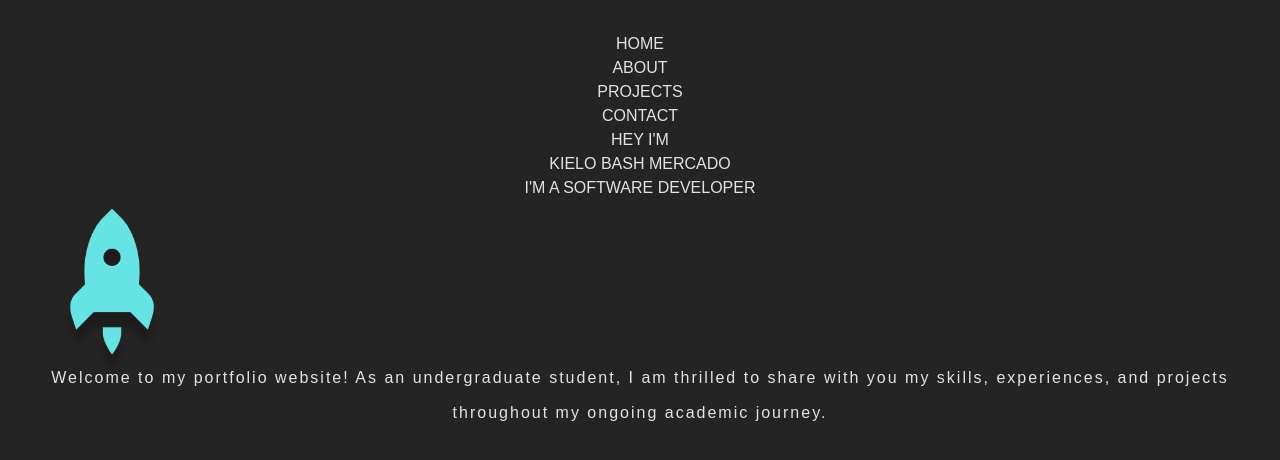
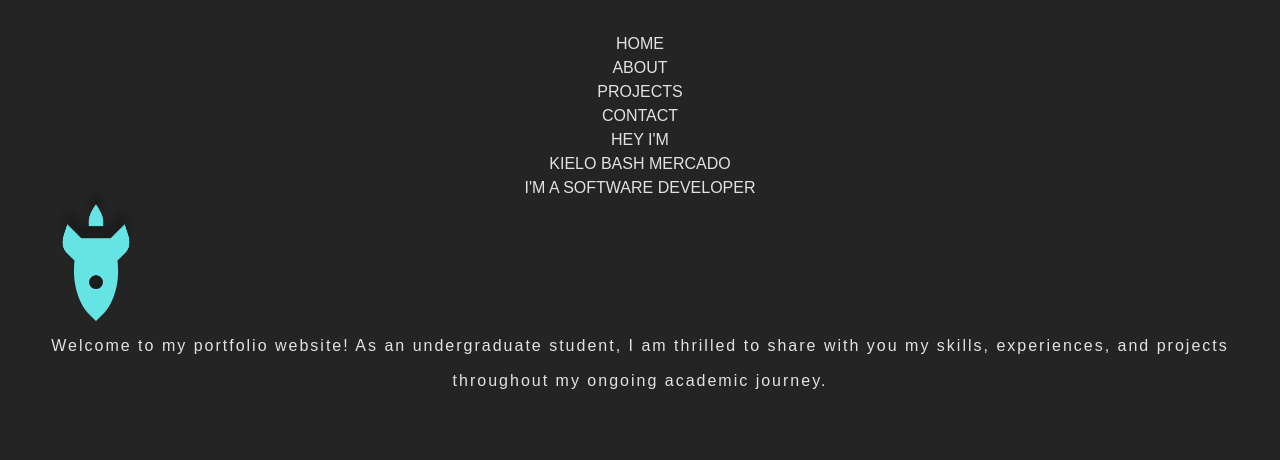
Before and after one commit to kieloBash/portfolio, a React (Vite) app in the folder Portfolio/: page / in a window 1280 px wide. Shown: the top 460 px of the page. Built offline with nearby package versions, Linux system fonts and the light colour scheme; a web font is replaced by a local one.

Commit message:
rocket movement

```diff
--- a/Portfolio/package.json
+++ b/Portfolio/package.json
@@ -10,6 +10,7 @@
     "preview": "vite preview"
   },
   "dependencies": {
+    "@react-hook/intersection-observer": "^3.1.1",
     "react": "^18.2.0",
     "react-dom": "^18.2.0",
     "react-router-dom": "^6.11.0",
--- a/Portfolio/src/App.css
+++ b/Portfolio/src/App.css
@@ -43,7 +43,7 @@
 
 .rocket{
   filter: drop-shadow(0px 15px 3px rgba(0, 0, 0, 0.2));
-  width: 10rem;
+  width: 8rem;
 }
 
 .paragraph{
--- a/Portfolio/src/App.jsx
+++ b/Portfolio/src/App.jsx
@@ -1,13 +1,45 @@
-import { useState } from "react";
+import { useEffect, useState } from "react";
 import "./App.css";
 import "./index.css";
 import Navbar from "./components/Navbar";
 import Title from "./components/Title";
 
+import useWindowScrollPositions from "./components/useWindowScrollPositions ";
+
 import rocket from "./assets/rocket.png";
 
 function App() {
-  const [count, setCount] = useState(0);
+  const { scrollX, scrollY } = useWindowScrollPositions();
+  const [moveRocketY, setMoveRocketY] = useState(0);
+  const [moveRocketX, setMoveRocketX] = useState(0);
+  const [rocketRotate, setRocketRotate] = useState(180);
+
+  const [showRocket, setShowRocket] = useState(1);
+
+  function setWhole(number) {
+    return Math.floor(number / 50) * 50;
+  }
+
+  useEffect(() => {
+    let temp = Math.floor(setWhole(scrollY));
+    console.log(temp);
+
+    if (temp >= 150 && temp < 850) {
+      setMoveRocketX(Math.floor(setWhole(scrollY)) - 100);
+      setRocketRotate(90);
+      setShowRocket(1);
+    } else if (temp < 150) {
+      setMoveRocketX(0);
+      setMoveRocketY(temp);
+      setRocketRotate(180);
+      setShowRocket(1);
+    }
+
+    if (temp >= 850) {
+      setMoveRocketX(Math.floor(setWhole(scrollY)) - 100);
+      setShowRocket(2);
+    }
+  }, [scrollY]);
 
   return (
     <div className="w-full h-full relative">
@@ -22,13 +54,37 @@ function App() {
       <Title />
 
       {/* ROCKET */}
+
+      {showRocket === 1 ? (
         <div className="w-full justify-center items-center flex absolute">
           <img
             src={rocket}
             alt="Logo Rocket"
-          className="rotate-180 rocket mt-10 hover:mt-16 transition-all duration-200"
+            className="rocket transition-translate duration-100 mt-12"
+            style={{
+              transform: `translateY(${moveRocketY}px) translateX(${moveRocketX}px) rotate(${rocketRotate}deg)`,
+            }}
           />
         </div>
+      ) : (
+        <></>
+      )}
+
+      {showRocket === 2 ? (
+        <div className="w-full justify-center items-center flex absolute top-[70rem] -left-[92rem]">
+          <img
+            src={rocket}
+            alt="Logo Rocket"
+            className="rocket transition-translate duration-100"
+            style={{
+              transform: `translateY(${moveRocketY}px) translateX(${moveRocketX}px) rotate(${rocketRotate}deg)`,
+            }}
+          />
+        </div>
+      ) : (
+        <></>
+      )}
+
       {/* ROCKET */}
 
       <div className="w-full h-12 mt-72 flex justify-center items-center">
@@ -42,6 +98,9 @@ function App() {
       </div>
 
       {/* END UPPER TITLE PAGE */}
+
+      <section className="w-full h-screen"></section>
+      <section className="w-full h-screen"></section>
     </div>
   );
 }
--- /dev/null
+++ b/Portfolio/src/components/useWindowScrollPositions .js
@@ -0,0 +1,19 @@
+import { useEffect, useState } from 'react'
+
+export default function useWindowScrollPositions(){
+
+   const [scrollPosition, setPosition] = useState({ scrollX: 0, scrollY: 0 })
+
+   useEffect(() => {
+    function updatePosition() {
+        setPosition({ scrollX: window.scrollX, scrollY: window.scrollY })
+    }
+
+    window.addEventListener('scroll', updatePosition)
+    updatePosition()
+
+    return () => window.removeEventListener('scroll', updatePosition)
+   }, [])
+
+   return scrollPosition
+}
```
Also changed, not shown: 1 other file (tests, documents, lock files or other folders). Lines whose indentation alone changed are shown as unchanged.
